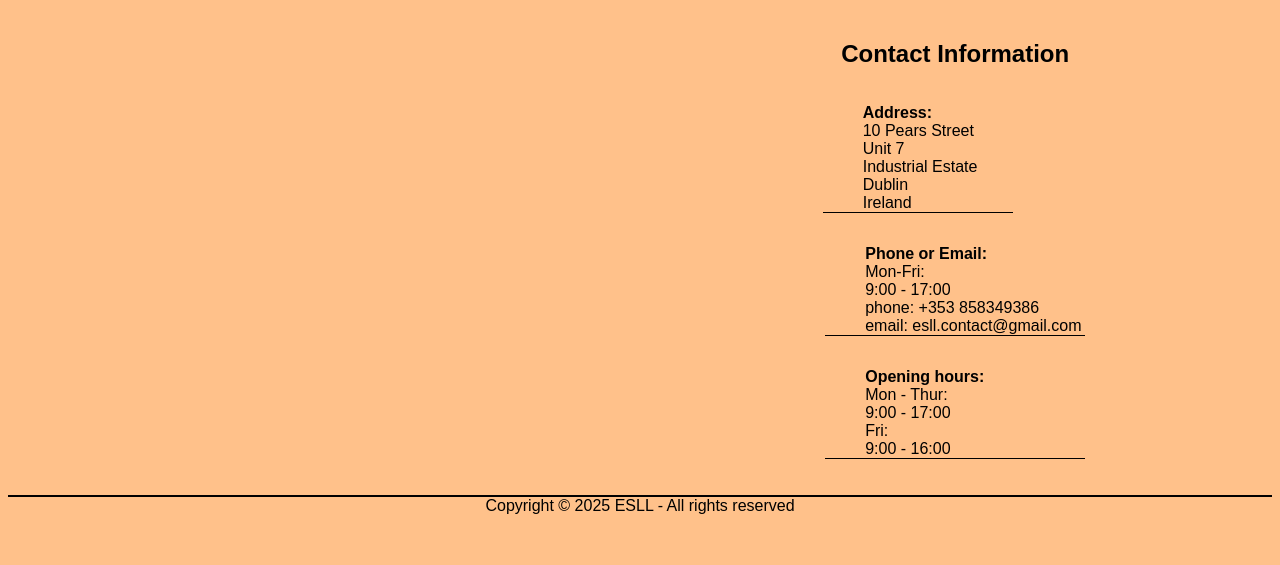
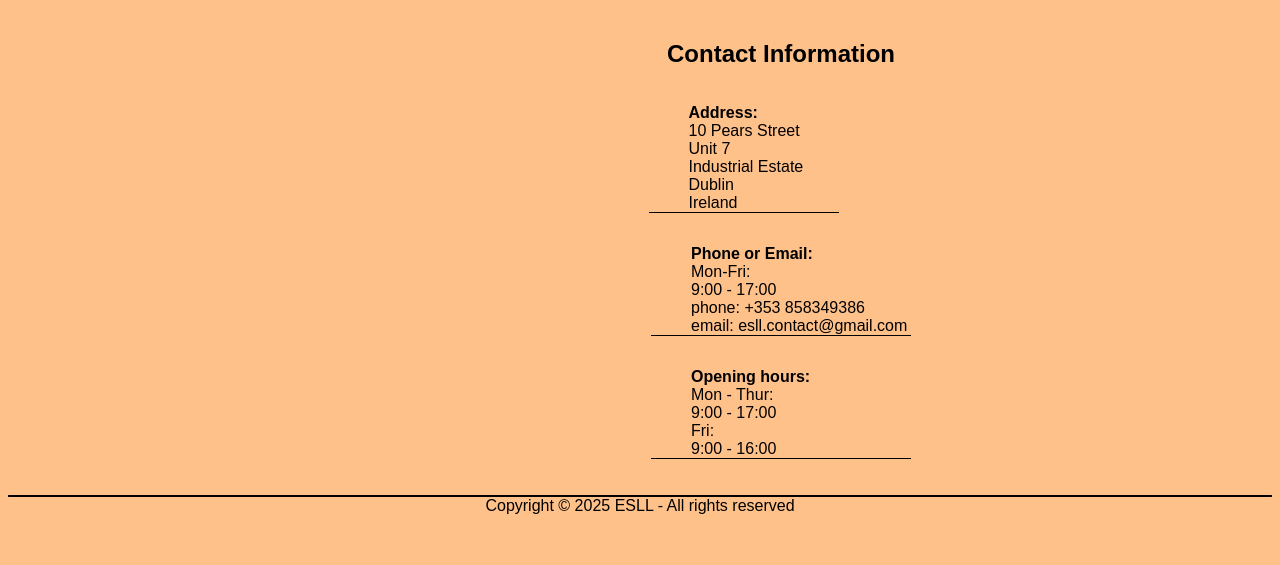
Before and after one commit to DimDeveloper18/Python-Assignment, a Flask app: page /contact in a window 1280 px wide. Shown: the part 235-800 px from the top of the page. Run offline with Flask 3, Linux system fonts and the light colour scheme.

Commit message:
Media quieries added for mobile and medium screen sizes. Aside element blocked for mobile screen.

```diff
--- a/static/css/contact_main.css
+++ b/static/css/contact_main.css
@@ -1,3 +1,4 @@
+@media screen and (min-width: 320px){
 #contsec{
     display: flex;
     flex-direction: column;
@@ -25,3 +26,15 @@
     text-align: left;
     width: 220px;
 }
+aside{
+    display: none;
+    width: 150px;
+}
+}
+
+@media screen and (min-width: 768px) {
+
+#cont_main{
+    min-width: 700px;
+}
+}
```
